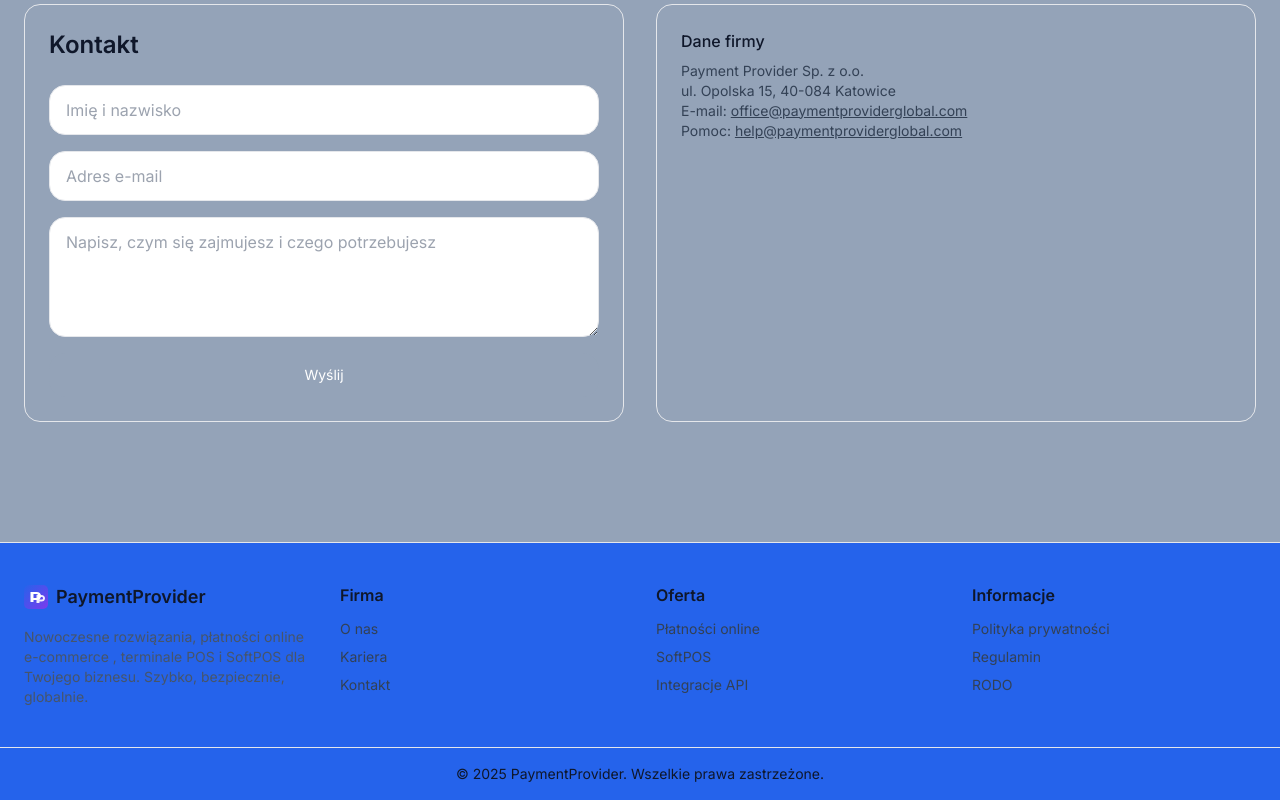
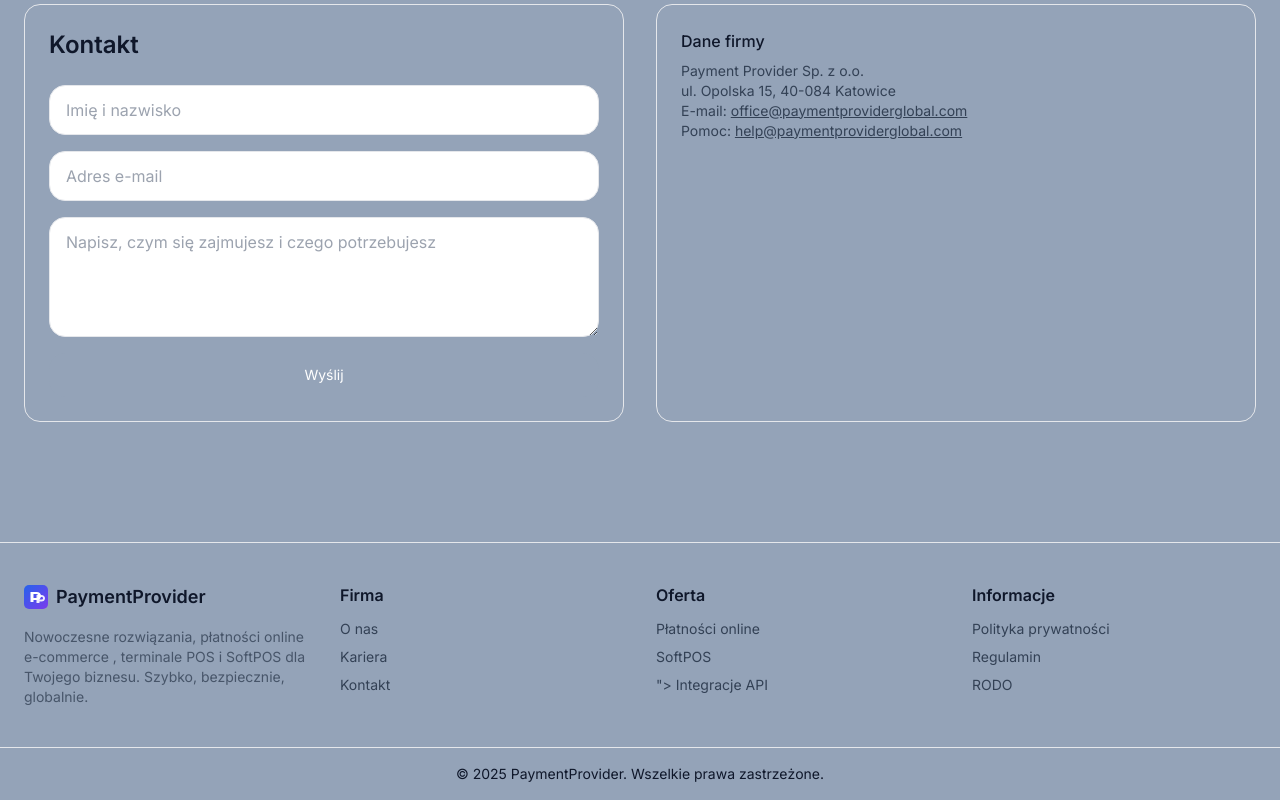
Before and after one commit to PaymentPROVIDER/PP-global, a Next.js app: page /PP-global/ in a window 1280 px wide. Shown: the part 1501-2301 px from the top of the page. Built offline with nearby package versions, Linux system fonts and the light colour scheme.

Commit message:
Update PaymentProviderSite.jsx

```diff
--- a/components/PaymentProviderSite.jsx
+++ b/components/PaymentProviderSite.jsx
@@ -305,7 +305,7 @@ const products = [
       </section>
 
       {/* STOPKA */}
-      <footer className="bg-blue-600 border-t mt-16">
+      <footer className="bg-slate-400 border-t mt-16">
         <div className="max-w-7xl mx-auto px-6 py-10 grid grid-cols-1 md:grid-cols-4 gap-8 text-slate-700">
           {/* Logo i opis */}
           <div>
@@ -334,17 +334,17 @@ const products = [
             <h3 className="font-semibold text-slate-900 mb-3">Firma</h3>
             <ul className="space-y-2 text-sm">
               <li>
-                <a href="#o-nas" className="hover:text-blue-600">
+                <a href="#o-nas" className="hover:text-bg-slate-400">
                   O nas
                 </a>
               </li>
               <li>
-                <a href="#" className="hover:text-blue-600">
+                <a href="#" className="hover:text-bg-slate-400">
                   Kariera
                 </a>
               </li>
               <li>
-                <a href="#kontakt" className="hover:text-blue-600">
+                <a href="#kontakt" className="hover:text-bg-slate-400">
                   Kontakt
                 </a>
               </li>
@@ -356,17 +356,17 @@ const products = [
             <h3 className="font-semibold text-slate-900 mb-3">Oferta</h3>
             <ul className="space-y-2 text-sm">
               <li>
-                <a href="#oferta" className="hover:text-blue-600">
+                <a href="#oferta" className="hover:text-bg-slate-400">
                   Płatności online
                 </a>
               </li>
               <li>
-                <a href="#oferta" className="hover:text-blue-600">
+                <a href="#oferta" className="hover:text-bg-slate-400">
                   SoftPOS
                 </a>
               </li>
               <li>
-                <a href="#oferta" className="hover:text-blue-600">
+                <a href="#oferta" className="hover:text-0"bg-slate-400>">
                   Integracje API
                 </a>
               </li>
@@ -378,17 +378,17 @@ const products = [
             <h3 className="font-semibold text-slate-900 mb-3">Informacje</h3>
             <ul className="space-y-2 text-sm">
               <li>
-                <a href="#" className="hover:text-blue-600">
+                <a href="#" className="hover:text-bg-slate-400">
                   Polityka prywatności
                 </a>
               </li>
               <li>
-                <a href="#" className="hover:text-blue-600">
+                <a href="#" className="hover:text-bg-slate-400">
                   Regulamin
                 </a>
               </li>
               <li>
-                <a href="#" className="hover:text-blue-600">
+                <a href="#" className="hover:text-bg-slate-400">
                   RODO
                 </a>
               </li>
@@ -396,7 +396,7 @@ const products = [
           </div>
         </div>
 
-        <div className="border-t py-4 text-center text-sm text-slate-900 bg-blue-600">
+        <div className="border-t py-4 text-center text-sm text-slate-900 bg-slate-400">
           © {new Date().getFullYear()} PaymentProvider. Wszelkie prawa zastrzeżone.
         </div>
       </footer>
```
